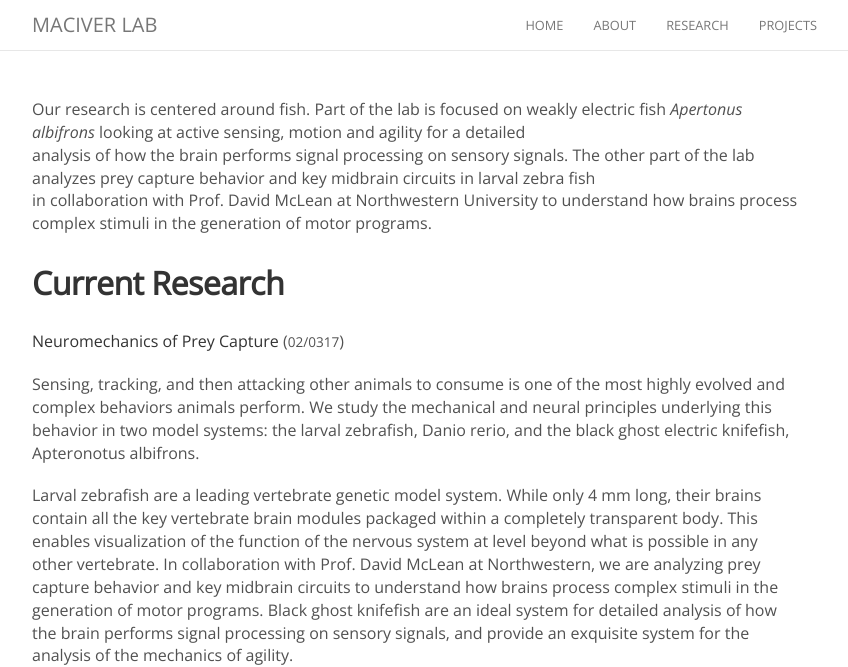
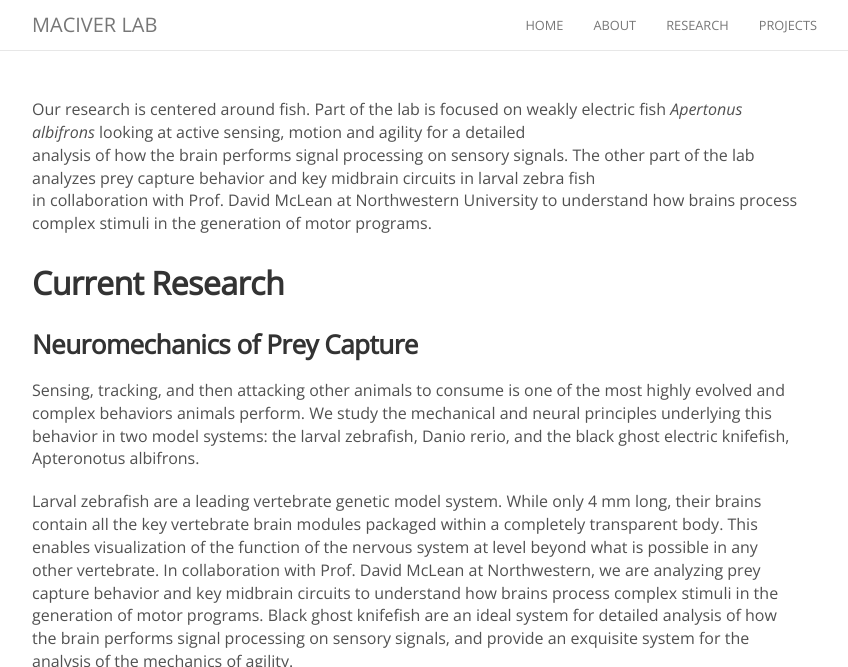
Before and after one commit to maciverlab/maciverlab.github.io, a Jekyll site: the page built from research.html, in a window 1280 px wide and 1400 px high, cut to the strip 0-667 px from the top of the window. Shown: the whole strip, without its empty margins (223-1071 px from the left). Built offline with Jekyll 4.4.1, drawn with Linux system fonts in a browser that asks for light colours; nearby versions of some CDN libraries; comment, search, counter and statistics services are not loaded.

Commit message:
edited research.html

```diff
--- a/research.html
+++ b/research.html
@@ -8,11 +8,12 @@
 <h2> Current Research </h2> <br>
 <div class="content list">
   {% for post in site.posts %}
+  {% if post.categories contains 'research' %}
     <div class="list-item">
-        <p class="list-post-title">
-        <a href="{{site.baseurl}}{{post.url}}">{{post.title}}</a>
-        (<small>{{post.date | date: "%m/%d%y"}}</small>)
-        <p> {{post.content}}</p>
-        </p>
+        <h3 class="list-post-title">
+        <a href="{{site.baseurl}}{{post.url}}">{{post.title}}</a> </h3>
+    </div>
+    <p> {{post.content}}</p>
+  {% endif %}
   {% endfor %}
 </div>
```
Also changed, not shown: _posts/2017-02-03-fishlocomotion.md (+1 -0 lines).
